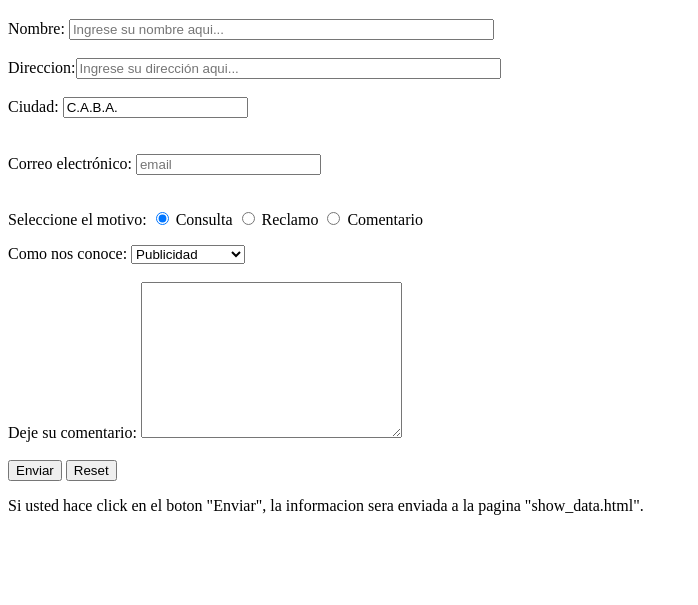
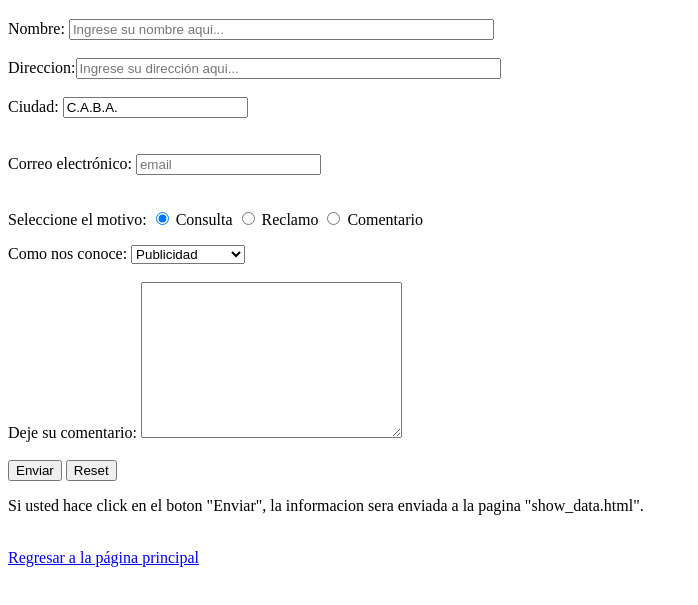
Before and after one commit to LuchoLatella/TPO1-FrontEndd, a plain HTML site: page paginas/form_contacto.html in a window 1280 px wide. Shown: the part 61-666 px from the top of the page, without its empty margins (0-698 px from the left). Drawn offline with Linux system fonts and the light colour scheme.

Commit message:
agregado formulario de contacto página 2 e index

```diff
--- a/paginas/form_contacto.html
+++ b/paginas/form_contacto.html
@@ -43,6 +43,8 @@
     </form>
 </div>
     <p>Si usted hace click en el boton "Enviar", la informacion sera enviada a la pagina "show_data.html".</p>
+    <br>
+    <a href="pagina.html">Regresar a la página principal</a>
 </body>
 
 </html>
```
